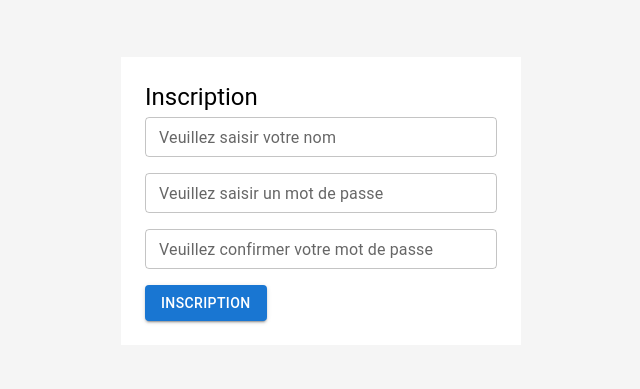
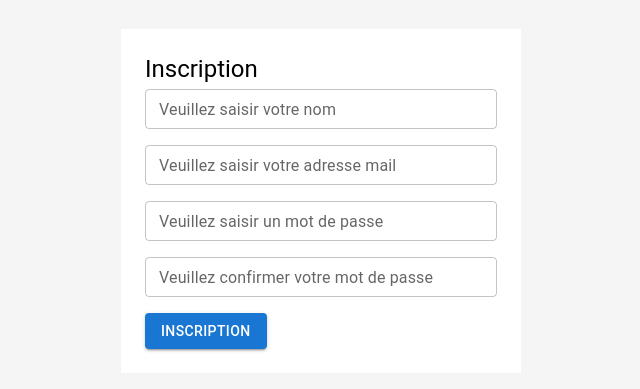
Before and after one commit to malek-kharroubi/react-jsonServer, a React (Vite) app: page /inscription in a window 1280 px wide. Shown: the part 199-588 px from the top of the page, without its empty margins (319-959 px from the left). Built offline with nearby package versions, Linux system fonts and the light colour scheme.

Commit message:
notification with toast && Material UI

```diff
--- a/db.json
+++ b/db.json
@@ -1,12 +1,5 @@
 {
-  "users": [
-    {
-      "id": 1,
-      "lastName": "Doe",
-      "firstName": "John",
-      "email": "test@gmail.com"
-    }
-  ],
+  "users": [],
   "posts": [
     {
       "id": 1,
--- a/package.json
+++ b/package.json
@@ -18,6 +18,7 @@
     "react": "^18.3.1",
     "react-dom": "^18.3.1",
     "react-hook-form": "^7.54.0",
+    "react-hot-toast": "^2.4.1",
     "react-router-dom": "^7.0.2"
   },
   "devDependencies": {
--- a/src/main.jsx
+++ b/src/main.jsx
@@ -5,7 +5,7 @@ import { createBrowserRouter, RouterProvider } from "react-router-dom";
 import Dashboard from "./pages/dashboard/dashboard.jsx";
 import Connection from "./pages/connection/connection.jsx";
 import Inscription from "./pages/inscription/inscription.jsx";
-
+import { Toaster } from "react-hot-toast";
 //Create browserRouter object
 const router = createBrowserRouter([
   {
@@ -24,6 +24,7 @@ const router = createBrowserRouter([
 
 createRoot(document.getElementById("root")).render(
   <StrictMode>
+    <Toaster />
     <RouterProvider router={router}></RouterProvider>
   </StrictMode>
 );
--- a/src/pages/inscription/Inscription.jsx
+++ b/src/pages/inscription/Inscription.jsx
@@ -1,7 +1,24 @@
 import { Box, Button, Stack, TextField, Typography } from "@mui/material";
 import React from "react";
+import { useForm } from "react-hook-form";
+import toast from "react-hot-toast";
 
 export default function Inscription() {
+  const {
+    register,
+    handleSubmit,
+    watch,
+    formState: { errors },
+  } = useForm();
+
+  const onSubmit = (data) => {
+    if (data.motDePasse !== data.motDePasseConfirmation) {
+      toast.error("les mots de passe ne correspontdent pas");
+    } else {
+      console.log(data);
+      toast.success("Inscription réussie");
+    }
+  };
   return (
     <Stack
       alignItems={"center"}
@@ -22,30 +39,66 @@ export default function Inscription() {
           style={{
             marginTop: 4,
           }}
+          onSubmit={handleSubmit(onSubmit)}
         >
           <Stack direction={"column"} gap={2}>
             <TextField
-              id="filled-basic"
+              id="nameId"
               label="Veuillez saisir votre nom"
               variant="outlined"
               fullWidth
               size="small"
+              {...register("nomUtilisateur", {
+                required: "Veuillez saisir un nom",
+                minLength: {
+                  value: 5,
+                  message: "Veuillez saisir un nom de plus de 5 caractères",
+                },
+              })}
             />
             <TextField
               id="filled-basic"
+              label="Veuillez saisir votre adresse mail"
+              variant="outlined"
+              fullWidth
+              size="small"
+              type="email"
+              {...register("mailUtilisateur", {
+                required: "Veuillez saisir votre adresse mail",
+                pattern: "/^[w-.]+@([w-]+.)+[w-]{2,4}$/",
+              })}
+            />
+            <TextField
+              id="passId"
               label="Veuillez saisir un mot de passe"
               variant="outlined"
               fullWidth
               size="small"
               type="password"
+              {...register("motDePasse", {
+                required: "Veuillez saisir un mot de passe",
+                minLength: {
+                  value: 6,
+                  message:
+                    "Veuillez saisir un mot de passe de plus de 6 caractères",
+                },
+              })}
             />
             <TextField
-              id="filled-basic"
+              id="confirmId"
               label="Veuillez confirmer votre mot de passe"
               variant="outlined"
               fullWidth
               size="small"
               type="password"
+              {...register("motDePasseConfirmation", {
+                required: "Veuillez confir mer votre mot de passe",
+                minLength: {
+                  value: 6,
+                  message:
+                    "Veuillez saisir un mot de passe de plus de 6 caractères",
+                },
+              })}
             />
           </Stack>
           <Button
@@ -53,6 +106,7 @@ export default function Inscription() {
             sx={{
               marginTop: 2,
             }}
+            type="submit"
           >
             Inscription
           </Button>
```
Also changed, not shown: 1 other file (tests, documents, lock files or other folders).
